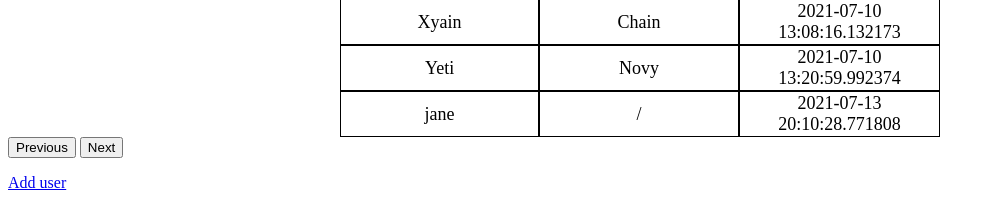
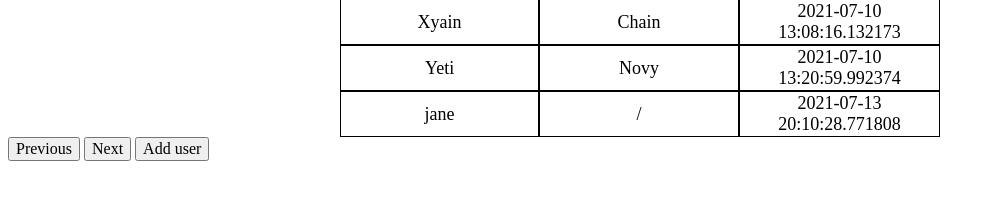
Before and after one commit to Paravati/simple-database-flask-app, a Flask app: page /users in a window 1280 px wide. Shown: the part 2102-2310 px from the top of the page, without its empty margins (0-995 px from the left). After the commit the page ends 2263 px from the top, so only its background shows below. Run offline with Flask 2, Linux system fonts and the light colour scheme; data comes from the database, SQL or seed files in the repository.

Commit message:
some css added

```diff
--- a/static/style.css
+++ b/static/style.css
@@ -20,3 +20,8 @@
 text-shadow: 1px 1px #1a000d;
 background-color: #ccccb3;
 }
+
+.button{
+text-decoration: none;
+font: 16px solid black;
+}
--- a/templates/index.html
+++ b/templates/index.html
@@ -10,7 +10,7 @@
     <form class="add-form" method="POST" action="{{ url_for('index') }}">
       <input name="name" value={{name}}>
       <input name="surname" value={{surname}}>
-      <button type="submit" name="OK">Add data</button>
+      <button class= button type="submit" name="OK">Add data</button>
     </form>
 
     <!-- informacje o sukcesie lub błędzie -->
--- a/templates/user.html
+++ b/templates/user.html
@@ -15,7 +15,7 @@
     </tr>
         {% for user in users %}
             <tr>
-<!--                        <td>{{user.id+1}}</td>-->
+<!--            <td>{{user.id+1}}</td>-->
                  <td> {{user.name}}</td>
                 <td>  {{user.surname}}</td>
                 <td>{{user.data_dodania}}</td>
@@ -25,15 +25,14 @@
             {% endfor %}
         </table>
 
-    {% if page %}
+        {% if page %}
 <!-- Check for the active page and set the link to "Active"-->
            {{ page}}
         {% endif %}
 
-    <button onclick="window.location.href='{{ url_for( 'users') }}';">Previous</button>
-    <button onclick="window.location.href='{{ url_for( 'users_pages', page=0) }}';">Next</button>
-
-    <p><a href="{{url_for('index')}}">Add user</a></p>
+    <button class = button onclick="window.location.href='{{ url_for( 'users') }}';">Previous</button>
+    <button class = button onclick="window.location.href='{{ url_for( 'users_pages', page=0) }}';">Next</button>
+    <button class="button" onclick="window.location.href='{{ url_for( 'index') }}';">Add user</button>
 
 </body>
 </html>
```
